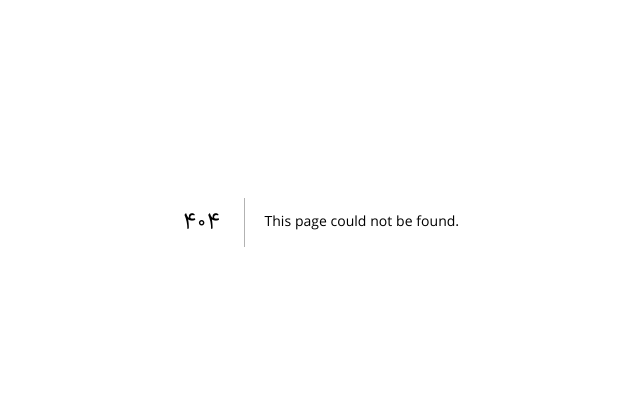
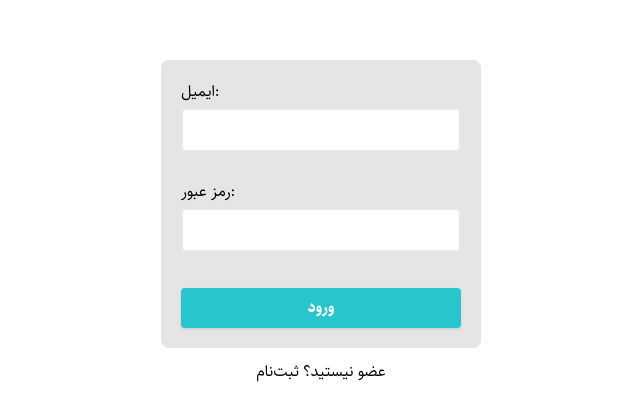
Before and after one commit to m-jabbarpour/book-paradise, a Next.js app: page /login in a window 1280 px wide. Before the commit this address had no page. Shown: the part 178-598 px from the top of the page, without its empty margins (319-959 px from the left). Built offline with nearby package versions, Linux system fonts and the light colour scheme.

Commit message:
Initialize Authentication

```diff
--- /dev/null
+++ b/app/login/components/LoginForm.tsx
@@ -0,0 +1,78 @@
+"use client";
+
+import { useRouter } from "next/navigation";
+
+import { signIn } from "next-auth/react";
+
+import { useForm, SubmitHandler } from "react-hook-form";
+import { zodResolver } from "@hookform/resolvers/zod";
+import { z } from "zod";
+
+const loginSchema = z.object({
+  email: z.string().email(),
+  password: z.string().min(3).max(20),
+});
+
+type LoginSchema = z.infer<typeof loginSchema>;
+
+const LoginForm: React.FC = () => {
+  const {
+    register,
+    handleSubmit,
+    formState: { errors },
+  } = useForm<LoginSchema>({ resolver: zodResolver(loginSchema) });
+
+  const router = useRouter();
+
+  const onSubmit: SubmitHandler<LoginSchema> = async (inputData) => {
+    const result = await signIn("credentials", {
+      ...inputData,
+      redirect: false,
+      callbackUrl: "/",
+    });
+
+    if (result?.ok) router.push("/");
+  };
+
+  return (
+    <form
+      className="flex flex-col w-[320px] mx-auto bg-neutral-200 dark:bg-slate-900 p-5 rounded-lg"
+      onSubmit={handleSubmit(onSubmit)}
+    >
+      <label htmlFor="email" className="mb-1">
+        ایمیل:
+      </label>
+      <input
+        type="email"
+        {...register("email")}
+        className={`focus:outline-none rounded p-2 mb-1 focus:shadow border-2  ${
+          errors.email ? "border-2 border-red-600" : ""
+        }`}
+      />
+      <span className="text-red-600 font-bold text-[10px] h-[16px] mb-2">
+        {errors.email?.message}
+      </span>
+      <label htmlFor="password" className="mb-1">
+        رمز عبور:
+      </label>
+      <input
+        type="password"
+        {...register("password")}
+        className={`focus:outline-none rounded p-2 mb-1 focus:shadow border-2  ${
+          errors.password ? "border-2 border-red-600" : ""
+        }`}
+      />
+      <span className="text-red-600 font-bold text-[10px] h-[16px] mb-4">
+        {errors.password?.message}
+      </span>
+      <button
+        type="submit"
+        className="bg-primary font-bold text-white rounded p-2 cursor-pointer shadow"
+      >
+        ورود
+      </button>
+    </form>
+  );
+};
+
+export default LoginForm;
--- /dev/null
+++ b/app/login/page.tsx
@@ -0,0 +1,19 @@
+import Link from "next/link";
+
+import LoginForm from "./components/LoginForm";
+
+const Login: React.FC = () => {
+  return (
+    <div className="min-h-screen flex flex-col justify-center">
+      <LoginForm />
+      <div className="mx-auto text-center mt-3">
+        <span>عضو نیستید؟ </span>
+        <Link href="signup">
+          <span className="cursor-pointer hover:text-primary">ثبت‌نام</span>
+        </Link>
+      </div>
+    </div>
+  );
+};
+
+export default Login;
--- /dev/null
+++ b/middleware.ts
@@ -0,0 +1,3 @@
+export { default } from "next-auth/middleware";
+
+export const config = { matcher: ["/admin/:path*"] };
--- /dev/null
+++ b/pages/api/auth/[...nextauth].ts
@@ -0,0 +1,60 @@
+import NextAuth, { NextAuthOptions } from "next-auth";
+
+import CredentialsProvider from "next-auth/providers/credentials";
+
+export const authOptions: NextAuthOptions = {
+  providers: [
+    CredentialsProvider({
+      name: "Credentials",
+      credentials: {
+        username: { label: "Email", type: "text" },
+        password: { label: "Password", type: "password" },
+      },
+      async authorize(credentials, req) {
+        const { email, password } = credentials as any;
+
+        const headers = new Headers();
+        headers.append("Content-Type", "application/json");
+
+        const body = JSON.stringify({
+          email,
+          password,
+        });
+
+        const requestOptions = {
+          method: "POST",
+          headers,
+          body,
+        };
+
+        const res = await fetch(
+          "https://book-paradise.ir/api/Account/Login",
+          requestOptions
+        );
+
+        const user = await res.json();
+
+        if (user) return user;
+        else return null;
+      },
+    }),
+  ],
+
+  session: { strategy: "jwt" },
+
+  pages: { signIn: "/login" },
+
+  jwt: { maxAge: 60 * 60 * 24 * 30 },
+
+  callbacks: {
+    async jwt({ token, user }) {
+      return { ...token, ...user };
+    },
+    async session({ session, token, user }) {
+      session.user = token as any;
+      return session;
+    },
+  },
+};
+
+export default NextAuth(authOptions);
```
